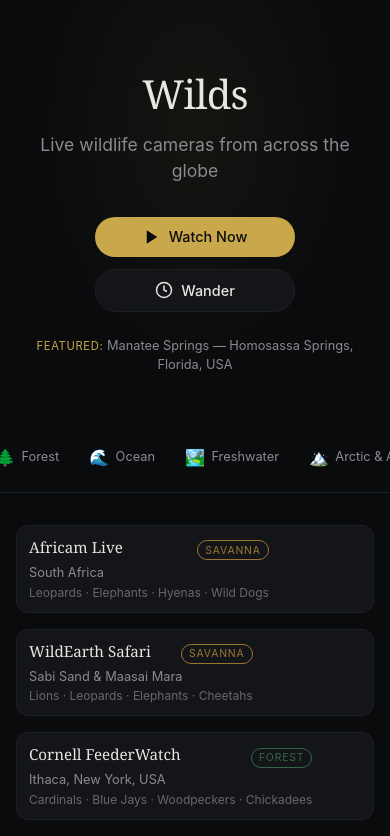
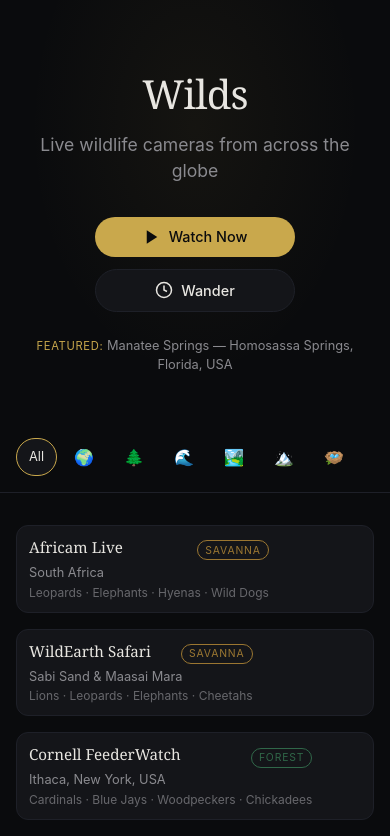
Before and after one commit to zexiro/wilds, a Svelte app: page / in a window 390 px wide. Shown: the top 836 px of the page. Built offline with nearby package versions, Linux system fonts and the light colour scheme; no server answers; grey boxes are pictures that could not be loaded.

Commit message:
Fix biome tabs overflowing on mobile
Switch to left-aligned scrollable tabs on mobile and hide text labels
(icon-only) so tabs fit within the viewport width.

Co-Authored-By: Claude Opus 4.6 <noreply@anthropic.com>

```diff
--- a/src/components/BiomeTabs.svelte
+++ b/src/components/BiomeTabs.svelte
@@ -78,6 +78,7 @@
 
   @media (max-width: 768px) {
     .biome-tabs {
+      justify-content: flex-start;
       padding: 0 1rem;
     }
 
@@ -85,5 +86,9 @@
       padding: 0.5rem 0.75rem;
       font-size: 0.8rem;
     }
+
+    .tab-name {
+      display: none;
+    }
   }
 </style>
```
